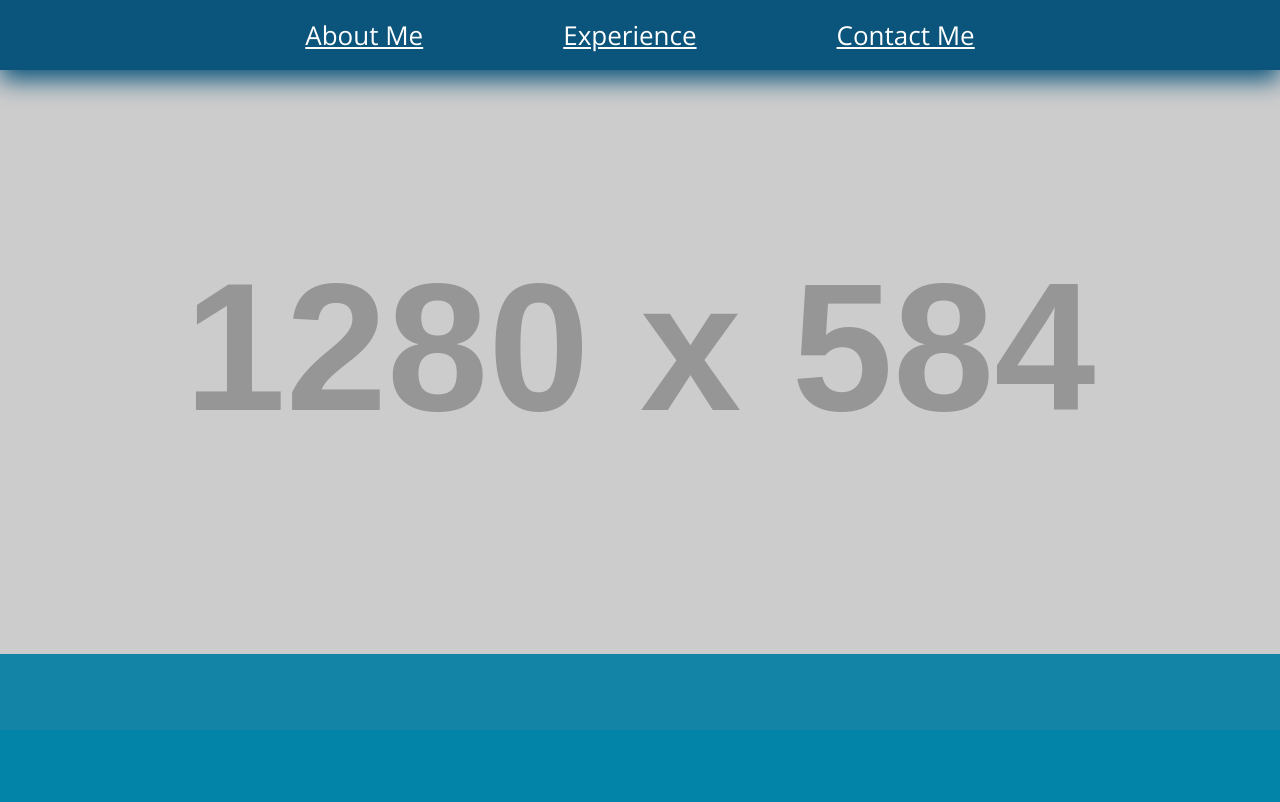
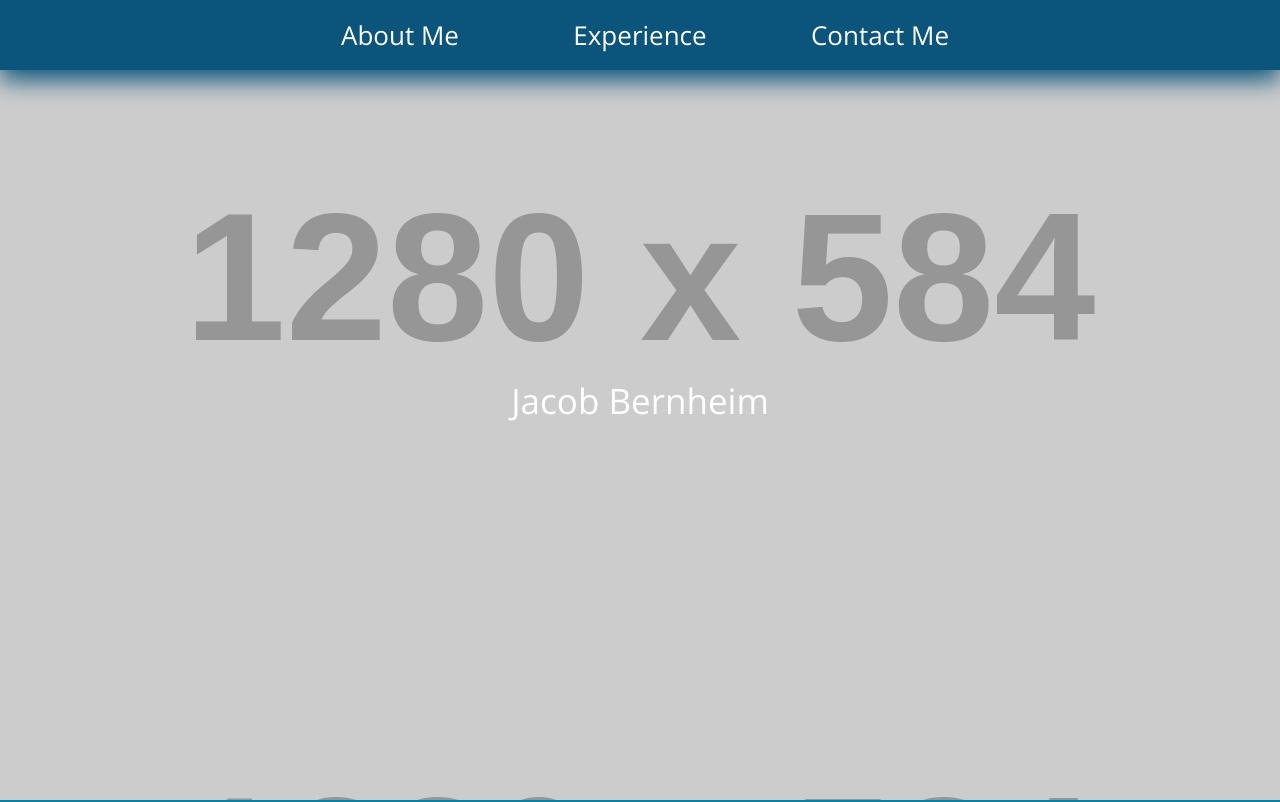
Before and after one commit to flamesword1123/Portfolio, a website: page public/index.html in a window 1280 px wide. Shown: the top 802 px of the page. Drawn offline with nearby package versions, Linux system fonts and the light colour scheme; placeholder pictures from the web are drawn by us.

Commit message:
finish styling navbar

```diff
--- a/main.scss
+++ b/main.scss
@@ -1,50 +1,63 @@
 @import url('https://fonts.googleapis.com/css?family=Open+Sans');
-
+$navbar-height: 70px;
 
 * {
     padding: 0;
     margin: 0;
 }
 body {
-    background-color: rgb(20,132,166);
+    background-color: rgb(11,84,123);
 }
 
 nav {
     width: 100vw;
-    height: 70px;
+    height: $navbar-height;
+    margin-bottom: $navbar-height;
     background: rgb(11, 84, 123);
+    position: fixed;
+    box-shadow: 0 10px 25px rgb(11,84,123);
     display: flex;
     justify-content: center;
     align-items: center;
-    position: fixed;
-    box-shadow: 0 10px 25px rgb(11,84,123);
-
-
 
     a {
+        height: $navbar-height;
+        width: 140px;
+        padding: 0 50px;
+        line-height: $navbar-height;
         color: white ;
         font-size: 26px;
         font-family: 'Open Sans', sans-serif;
+        text-decoration: none;
         text-align: center;
-        margin: 0 70px;
-        display: block;
         cursor: pointer;
+    }
 
-    }
     a:hover {
-        background-color: blue;
+        background-color: rgb(2, 74, 168);
     }
 }
+
+
 #landing {
-    height: calc(100vh - 70px);
+    height: 100vh;
+    display: flex;
+    justify-content: center;
+    align-items: center;
+    background-image: url('http://via.placeholder.com/1280x584');
 
-    img {
-        margin-top: 70px;
+    p {
+        text-align: center;
+        color: white ;
+        font-size: 35px;
+        font-family: 'Open Sans', sans-serif;
     }
 }
+
+
 #about {
     height: calc(100vh - 70px);
-    padding-top: 70px;
+    padding-top: $navbar-height;
     background: #0284A8;
     display: flex;
     align-items: center;
@@ -78,7 +91,7 @@ nav {
 }
 #experience {
     height: calc(100vh - 70px);
-    padding-top: 70px;
+    padding-top: $navbar-height;
     background: rgb(2, 190, 196);
     display: flex;
     align-items: center;
@@ -110,7 +123,7 @@ nav {
 
 #contact {
     height: calc(100vh - 70px);
-    padding-top: 70px;
+    padding-top: $navbar-height;
     background-color: #A9E8DC;
     display: flex;
     align-items: center;
--- a/public/index.html
+++ b/public/index.html
@@ -13,16 +13,19 @@
         </nav>
 
         <section id="landing">
-            <img src="http://via.placeholder.com/1280x584">
+            <p>Jacob Bernheim</p>
         </section>
+
+
+
 
         <section id="about">
             <div class="about-content">
                 <img src="http://via.placeholder.com/300x300">
-                <p>Lorem ipsum dolor sit amet, consectetur adipiscing elit. Proin velit sem, bibendum at metus vel, suscipit hendrerit ante. Pellentesque non est tempus leo euismod egestas. Ut ornare in risus et laoreet. Vivamus aliquet feugiat neque. Integer vitae faucibus nunc. Praesent vitae laoreet orci, vitae euismod lorem. Nunc est mauris, vulputate accumsan metus at, gravida sollicitudin elit. In hac habitasse platea dictumst. Mauris ac felis vitae purus mollis aliquam quis et quam. In odio tortor, mattis ut facilisis non, pretium sed lorem. Ut et varius nibh. Vivamus et elit in erat eleifend scelerisque a sit amet turpis. Vestibulum interdum auctor velit.
-            </p>
+                <p>Lorem ipsum dolor sit amet, consectetur adipiscing elit. Proin velit sem, bibendum at metus vel, suscipit hendrerit ante. Pellentesque non est tempus leo euismod egestas. Ut ornare in risus et laoreet. Vivamus aliquet feugiat neque. Integer vitae faucibus nunc. Praesent vitae laoreet orci, vitae euismod lorem. Nunc est mauris, vulputate accumsan metus at, gravida sollicitudin elit. In hac habitasse platea dictumst. Mauris ac felis vitae purus mollis aliquam quis et quam. In odio tortor, mattis ut facilisis non, pretium sed lorem. Ut et varius nibh. Vivamus et elit in erat eleifend scelerisque a sit amet turpis. Vestibulum interdum auctor velit.</p>
             </div>
         </section>
+
 
         <section id="experience">
             <div class="experience-content">
```
Also changed, not shown: public/main.css.
